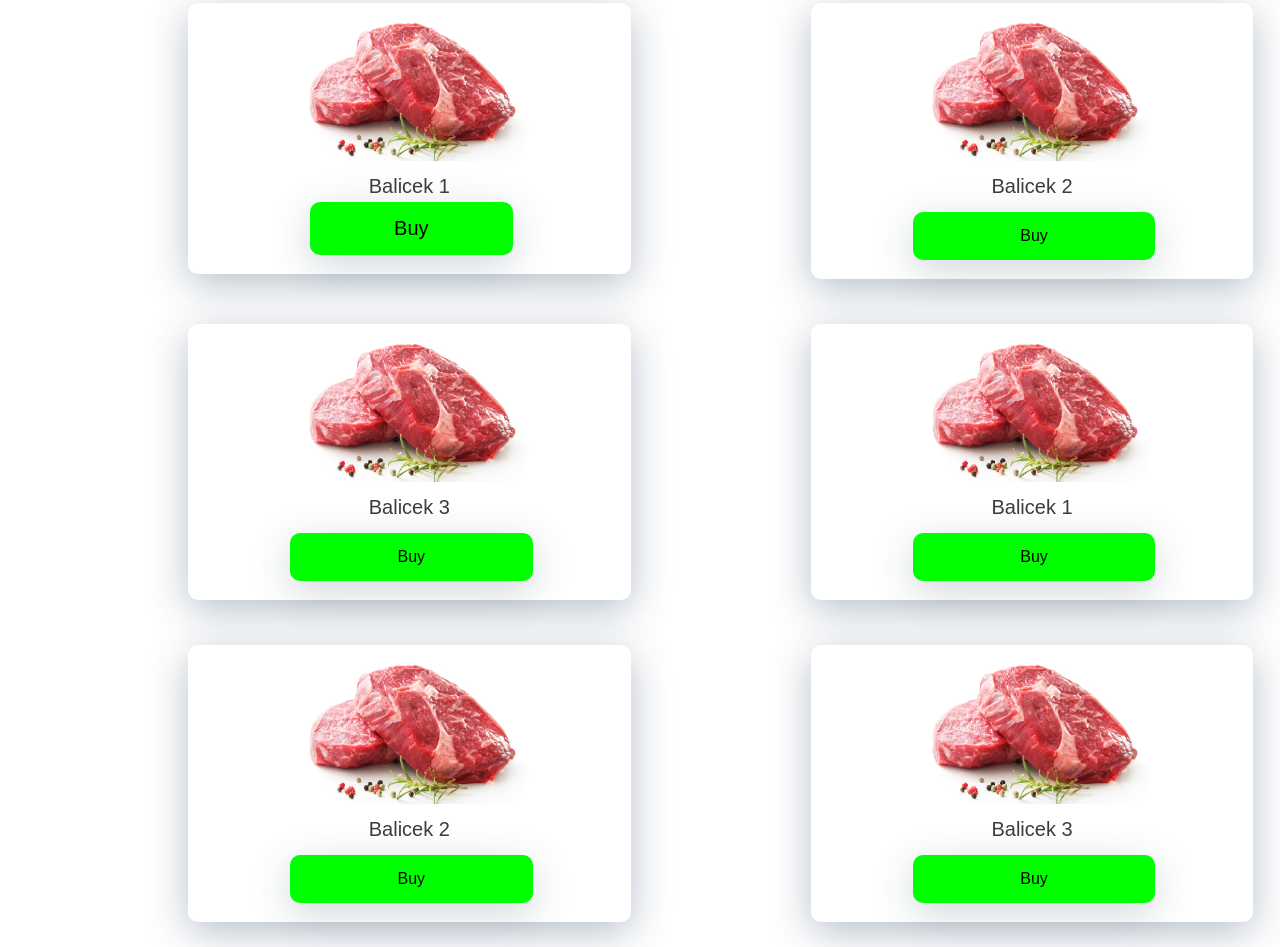
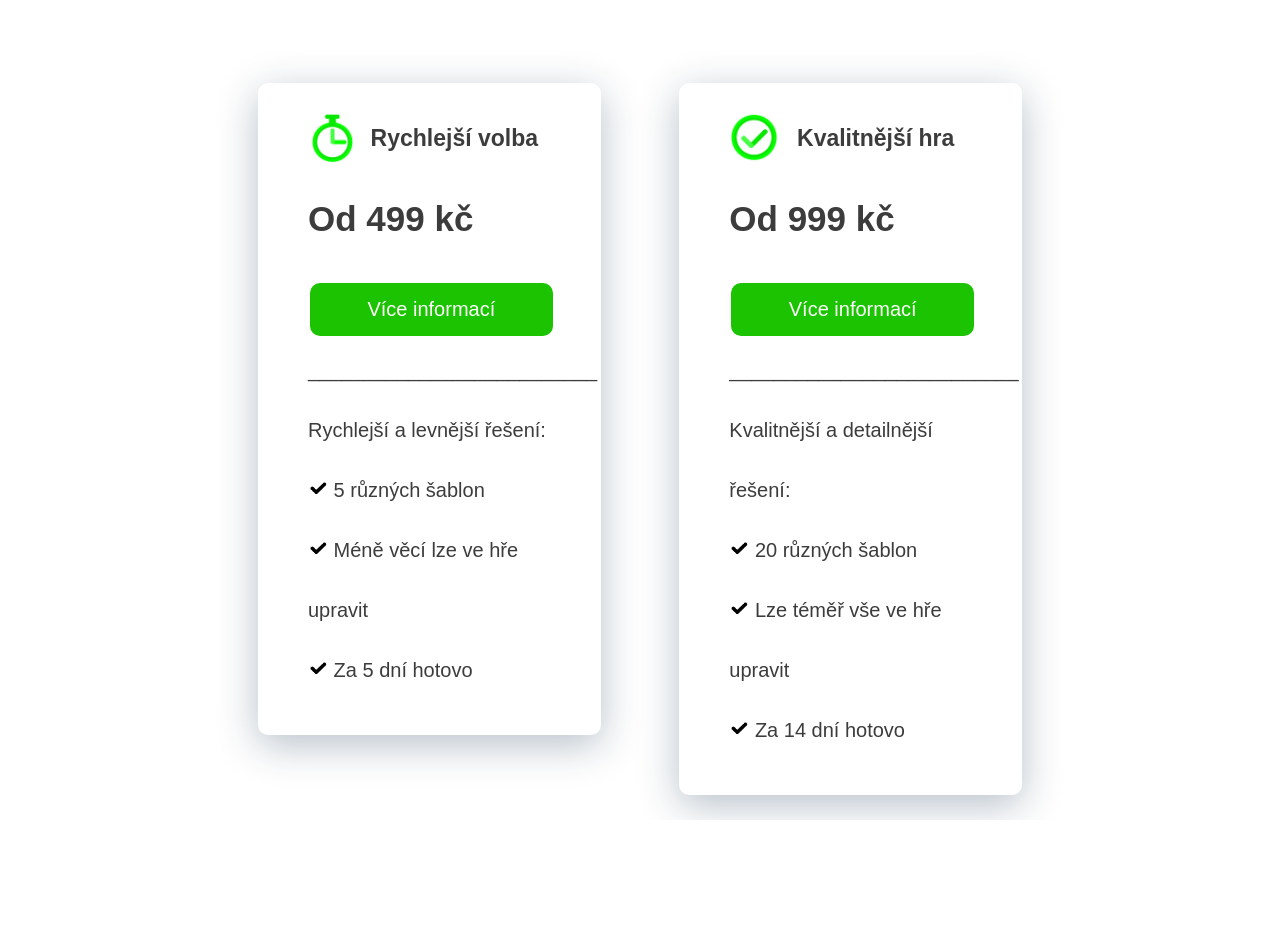
Before and after one commit to Rocek223/Rocek223.github.io, a plain HTML site: page Index.html in a window 1280 px wide. Shown: the part 610-1557 px from the top of the page. After the commit the page ends 1430 px from the top, so only its background shows below. Drawn offline with Linux system fonts and the light colour scheme.

Commit message:
Nový balíčky a grafika

```diff
--- a/Index.html
+++ b/Index.html
@@ -1,6 +1,6 @@
 <!DOCTYPE html>
 <html lang="cz"><head><meta charset="UTF-8">
-  <title>Hownovíno</title>
+  <title>Vlastní hry</title>
   <meta name="viewport" content="width=device-width,initial-scale=1">
   <link rel="stylesheet" href="">
 
@@ -24,19 +24,33 @@
       text-align: left;
     }
 
+    div.TextBoxTitle {
+      padding: 27px 0px;
+      color: #3C3C3C;
+      font-size: 23px;
+      text-align: center;
+    }
+    div.TextBoxPrice {
+      padding-top: 20px;
+      padding-bottom: 40px;
+      color: #3C3C3C;
+      font-size: 35px;
+      text-align: left;
+    }
     div.TextBox {
-      padding: 10px 20px;
+      line-height: 3;
+      padding-bottom: 20px;
       color: #3C3C3C;
       font-size: 20px;
-      text-align: center;
+      text-align: left;
     }
 
     button {
       float: left;
-      background-color: #00ff00;
+      background-color: #1BC300;
       border-radius: 10px;
       border: none;
-      color: black;
+      color: white;
       text-align: center;
       text-decoration: none;
       display: inline-block;
@@ -47,7 +61,7 @@
       width: 400px;
       max-width: 100%;
       padding: 15px;
-      box-shadow: 0 0.625rem 2.5rem rgba(17,48,77,0.2);
+      /*box-shadow: 0 0.625rem 2.5rem rgba(17,48,77,0.2);*/
     }
 
     button:hover {
@@ -59,8 +73,16 @@
       font-family: Arial;
     }
     img.preview {
-      width: 600px;
+      padding-top: 15px;
+      float: left;
+      width: 50px;
       max-width: 100%;
+      height: auto;
+    }
+    img.tick {
+      float: center;
+      width: 20px;
+      max-width: 70%;
       height: auto;
     }
     img.screenshot {
@@ -73,16 +95,29 @@
       border-radius: 10px;
       box-shadow: 0 0.625rem 2.5rem rgba(17,48,77,0.3);
     }
-    div.package {
+    div.package1 {
       box-shadow: 0 0.625rem 2.5rem rgba(17,48,77,0.3);
       float: left;
       text-align: center;
       background-color: white;
       margin-bottom: 25px;
       width: 19.2%;
-      padding: 15px 100px;
-      margin-left: 180px;
-      margin-top: 20px;
+      padding: 15px 50px;
+      margin-left: 250px;
+      margin-top: 100px;
+      border-radius: 10px;
+      background-color: white;
+    }
+    div.package2 {
+      box-shadow: 0 0.625rem 2.5rem rgba(17,48,77,0.3);
+      float: right;
+      text-align: center;
+      background-color: white;
+      margin-bottom: 25px;
+      width: 19.2%;
+      padding: 15px 50px;
+      margin-right: 250px;
+      margin-top: 100px;
       border-radius: 10px;
       background-color: white;
     }
@@ -123,9 +158,9 @@
   </head><body>
     <top>
       <ul>
-        <li><a class="active" href="Index.html">Home</a></li>
-        <li><a href="About.html">About</a></li>
-        <li><a href="#contact">Contact</a></li>
+        <li><a class="active" href="Index.html">Domů</a></li>
+        <li><a href="About.html">O nás</a></li>
+        <li><a href="#contact">Kontakt</a></li>
       </ul>
     </top>
     <content>
@@ -136,48 +171,60 @@
 
       <br>
 
-      <div class="package">
-        <img class="preview" src="meat.jpg" alt="meatImage" width="200">
+      <div class="package1">
+        <img class="preview" src="Icon4.jpg" alt="Icon4">
+        <div class="TextBoxTitle">
+          <p2> <b> Rychlejší volba </b> </p2>
+        </div>
+        <div class="TextBoxPrice">
+          <p2> <b> Od 499 kč </b> </p2>
+        </div>
         <div class="TextBox">
-          <p2> Balicek 1 </p2>
-          <button> Buy </button>
+          <button> Více informací </button>
+          <br>
+          <p2> __________________________ </p2>
+          <p2> Rychlejší a levnější řešení: </p2>
+          <br>
+          <img class="tick" src="Tick2.jpg" alt="Tick">
+          <p2> 5 různých šablon </p2>
+          <br>
+          <img class="tick" src="Tick2.jpg" alt="Tick">
+
+          <p2> Méně věcí lze ve hře upravit </p2>
+          <br>
+          <img class="tick" src="Tick2.jpg" alt="Tick">
+
+          <p2> Za 5 dní hotovo </p2>
+          <br>
         </div>
+      </div>
 
-      </div>
-      <div class="package">
-        <img class="preview" src="meat.jpg" alt="meatImage" width="200">
+      <div class="package2">
+        <img class="preview" src="Icon3.jpg" alt="Icon3">
+        <div class="TextBoxTitle">
+          <p2> <b> Kvalitnější hra </b> </p2>
+        </div>
+        <div class="TextBoxPrice">
+          <p2> <b> Od 999 kč </b> </p2>
+        </div>
         <div class="TextBox">
-          <p2> Balicek 2 </p2>
+          <button> Více informací </button>
+          <br>
+          <p2> __________________________ </p2>
+          <p2> Kvalitnější a detailnější řešení: </p2>
+          <br>
+          <img class="tick" src="Tick2.jpg" alt="Tick">
+          <p2> 20 různých šablon </p2>
+          <br>
+          <img class="tick" src="Tick2.jpg" alt="Tick">
+
+          <p2> Lze téměř vše ve hře upravit </p2>
+          <br>
+          <img class="tick" src="Tick2.jpg" alt="Tick">
+
+          <p2> Za 14 dní hotovo </p2>
+          <br>
         </div>
-        <button> Buy </button>
-      </div>
-      <div class="package">
-        <img class="preview" src="meat.jpg" alt="meatImage" width="200">
-        <div class="TextBox">
-          <p2> Balicek 3 </p2>
-        </div>
-        <button> Buy </button>
-      </div>
-      <div class="package">
-        <img class="preview" src="meat.jpg" alt="meatImage" width="200">
-        <div class="TextBox">
-          <p2> Balicek 1 </p2>
-        </div>
-        <button> Buy </button>
-      </div>
-      <div class="package">
-        <img class="preview" src="meat.jpg" alt="meatImage" width="200">
-        <div class="TextBox">
-          <p2> Balicek 2 </p2>
-        </div>
-        <button> Buy </button>
-      </div>
-      <div class="package">
-        <img class="preview" src="meat.jpg" alt="meatImage" width="200">
-        <div class="TextBox">
-          <p2> Balicek 3 </p2>
-        </div>
-        <button> Buy </button>
       </div>
     </content>
 
```
Also changed, not shown: Icon1.jpg (added), Icon2.jpg (added), Icon3.jpg (added), Icon4.jpg (added), Tick.jpg (added), Tick2.jpg (added).
